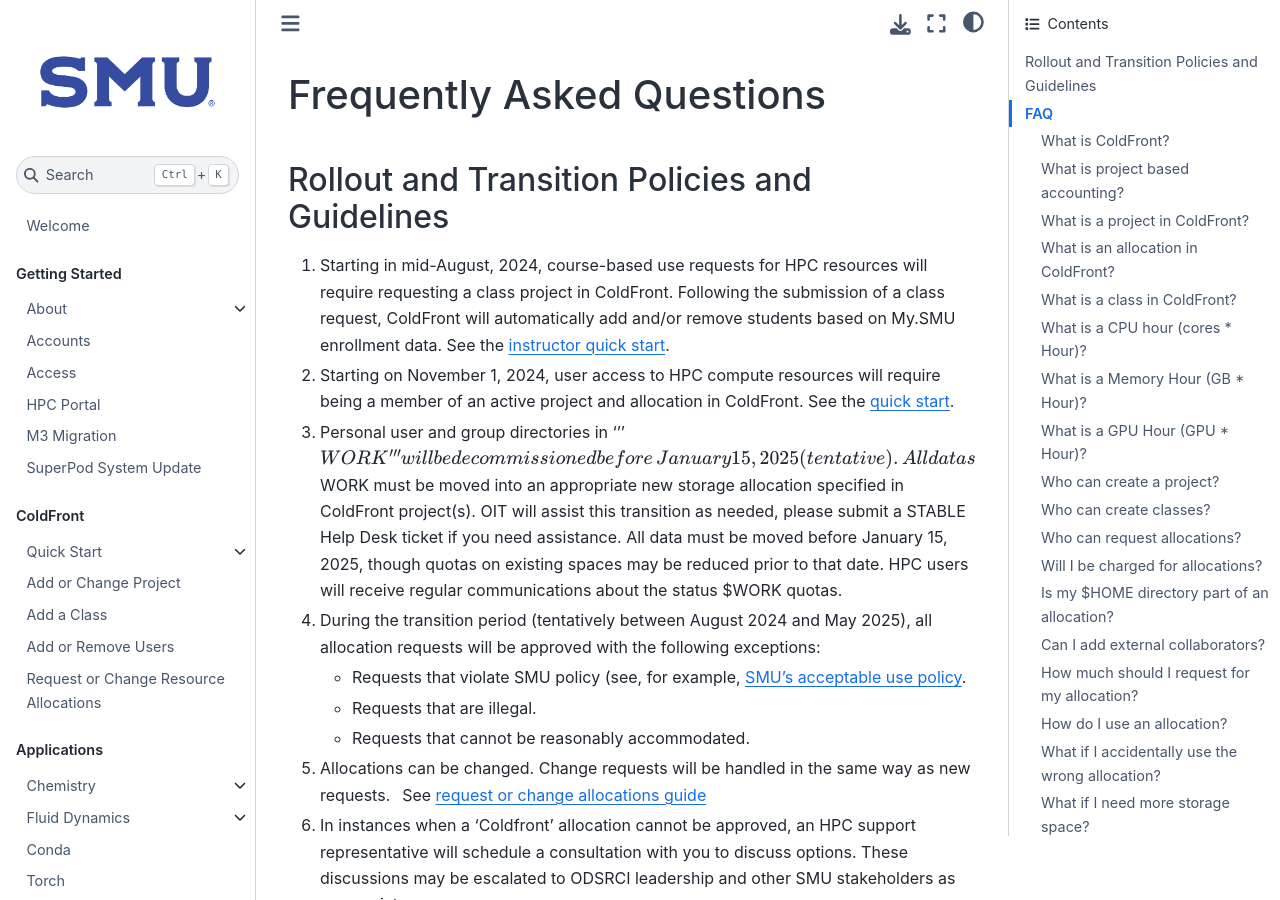
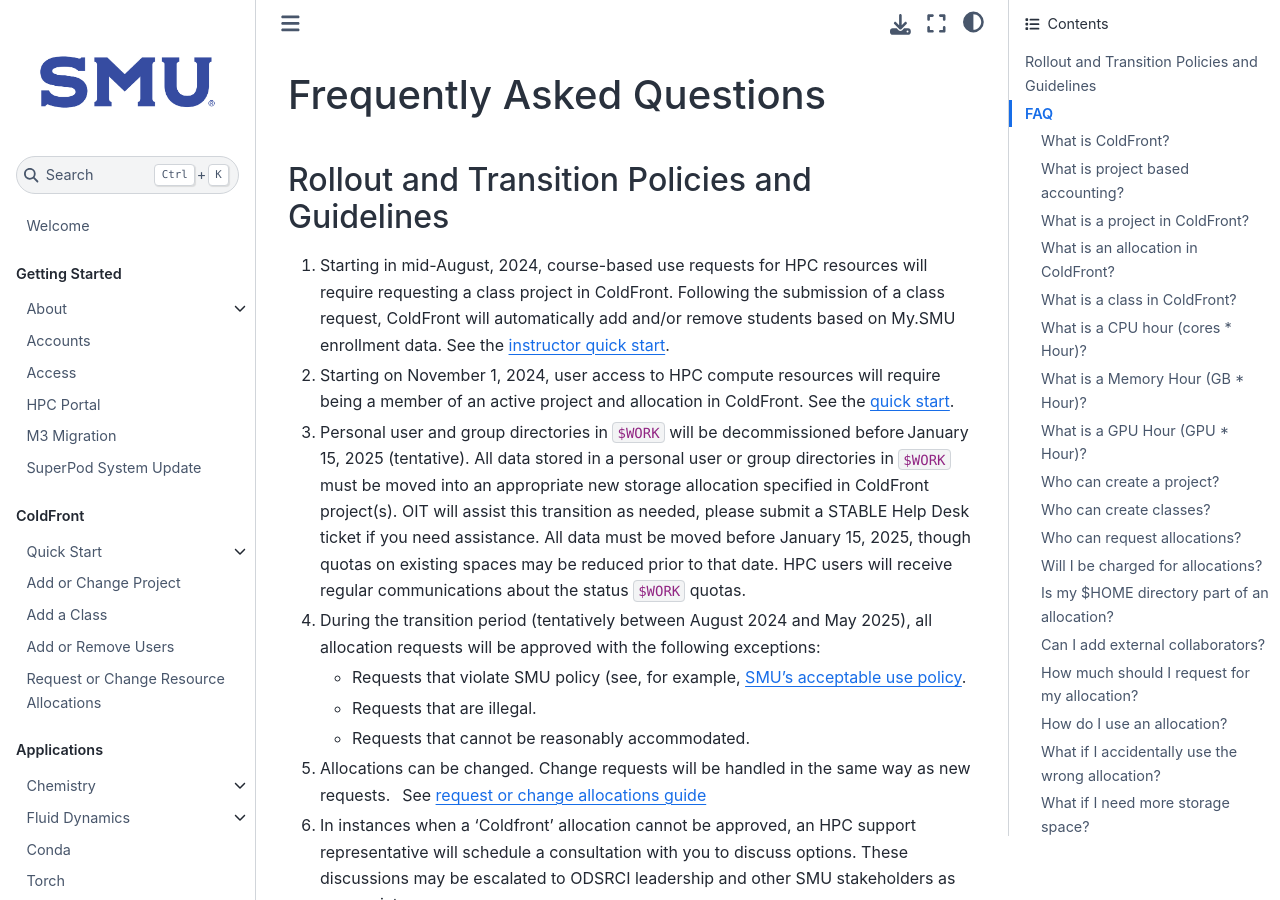
Before and after one commit to SouthernMethodistUniversity/hpc_docs, a Jupyter Book: the page built from docs/coldfront/faq.md, in a window 1280 px wide and 900 px high. Built offline with Jupyter Book 1.0.4 settings and Sphinx 7.4.7 and the Sphinx Book theme 1.1.4, drawn with Linux system fonts in a browser that asks for light colours; pages that are not in the unit, such as notebooks, are missing from menus; some of the changed text lies outside the part shown.

Commit message:
fix a few typos

```diff
--- a/docs/coldfront/faq.md
+++ b/docs/coldfront/faq.md
@@ -9,11 +9,11 @@
 2. Starting on November 1, 2024, user access to HPC compute resources will require being a member of an active project and allocation in ColdFront.
 See the [quick start](quick_start.md).
 
-3. Personal user and group directories in '''$WORK''' will be decommissioned before January 15, 2025 (tentative).
-All data stored in a personal user or group directories in $WORK must be moved into an appropriate new storage allocation specified in ColdFront project(s).
+3. Personal user and group directories in `$WORK` will be decommissioned before January 15, 2025 (tentative).
+All data stored in a personal user or group directories in `$WORK` must be moved into an appropriate new storage allocation specified in ColdFront project(s).
 OIT will assist this transition as needed, please submit a STABLE Help Desk ticket if you need assistance.
 All data must be moved before January 15, 2025, though quotas on existing spaces may be reduced prior to that date.
-HPC users will receive regular communications about the status $WORK quotas.
+HPC users will receive regular communications about the status `$WORK` quotas.
 
 4. During the transition period (tentatively between August 2024 and May 2025), all allocation requests will be approved with the following exceptions:
     * Requests that violate SMU policy (see, for example,  [SMU's acceptable use policy](https://www.smu.edu/policy/8-information-technology/8-1-acceptable-use).
@@ -95,7 +95,7 @@
 
 ### Is my $HOME directory part of an allocation?
 
-No. All users with an active HPC account will keep or be granted a home directory on M3 and the SuperPOD with 200GB of space on each system. This space is private and backed up with daily snapshots for 7 days. Sharing data in $HOME directories is not allowed.
+No. All users with an active HPC account will keep or be granted a home directory on M3 and the SuperPOD with 200GB of space on each system. This space is private and backed up with daily snapshots for 7 days. Sharing data in `$HOME` directories is not allowed.
 
 ### Can I add external collaborators?
 
@@ -139,7 +139,7 @@
 
 When a storage or compute allocation expires, user access to that allocation is revoked. For compute resources, jobs will no longer run if submitted with an expired SLURM account. For storage resources, write access will be revoked.
 
-During the ColdFront transition, SMU will not delete any user data except for the existing 60-day $SCRATCH purge policy or by request.  More formal data retention policies for SMU HPC systems will be clarified in the future by the ODSRCI.
+During the ColdFront transition, SMU will not delete any user data except for the existing 60-day `$SCRATCH` purge policy or by request.  More formal data retention policies for SMU HPC systems will be clarified in the future by the ODSRCI.
 
 OIT recommends that all HPC users request allocation renewals in a timely manner to avoid disruptions.
 
```
